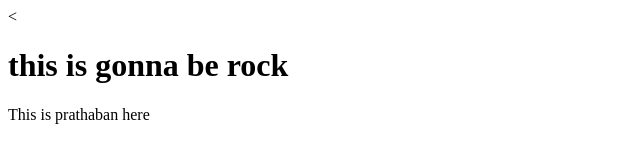
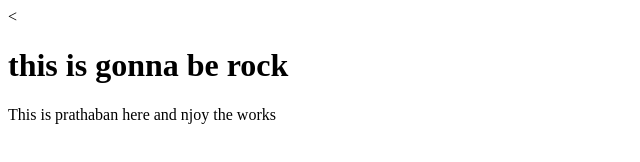
Before and after one commit to prathaba/Git-one, a plain HTML site: page index.html in a window 1280 px wide. Shown: the whole page, without its empty margins (0-640 px from the left). Drawn offline with Linux system fonts and the light colour scheme.

Commit message:
body tag is edited

```diff
--- a/index.html
+++ b/index.html
@@ -7,6 +7,6 @@
   </head>
   <body>
 
-    This is prathaban here
+    This is prathaban here and njoy the works
   </body>
 </html>
```
